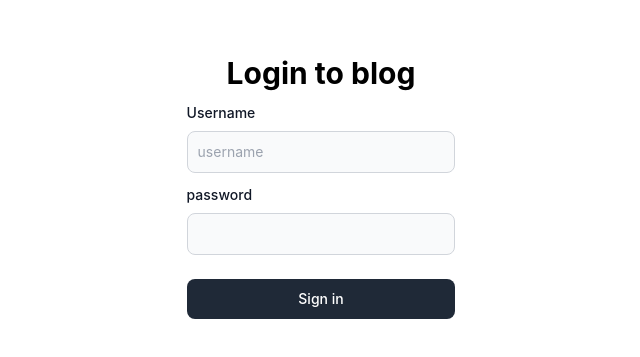
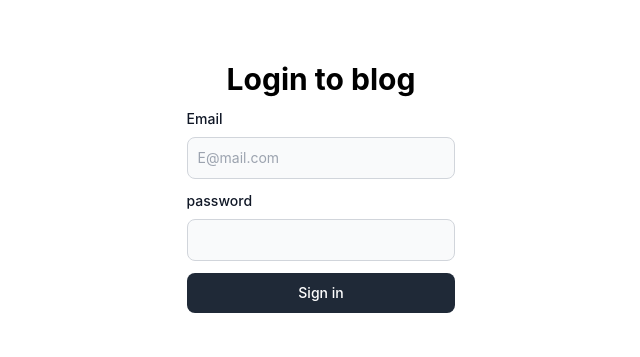
Before and after one commit to konhito/Blog_using_hono, a React (Vite) app in the folder frontend/: page /signin in a window 1280 px wide. Shown: the part 209-566 px from the top of the page, without its empty margins (319-959 px from the left). Built offline with nearby package versions, Linux system fonts and the light colour scheme.

Commit message:
fixed routes,login and signup issues

```diff
--- a/frontend/src/App.tsx
+++ b/frontend/src/App.tsx
@@ -5,9 +5,9 @@ const App = () => {
     <>
       <BrowserRouter>
         <Routes>
-          <Route path="/Signup" element={<Signup />} />
-          <Route path="/Signin" element={<Signin />} />
-          <Route path="/Blog/:id" element={<Blog />} />
+          <Route path="/signup" element={<Signup />} />
+          <Route path="/signin" element={<Signin />} />
+          <Route path="/blog/:id" element={<Blog />} />
         </Routes>
       </BrowserRouter>
     </>
--- a/frontend/src/components/Auth.tsx
+++ b/frontend/src/components/Auth.tsx
@@ -5,6 +5,7 @@ import axios from "axios";
 import { BACKEND_URL } from "../config";
 const Auth = ({ type }: { type: "Signin" | "Signup" }) => {
   const navigate = useNavigate();
+  const [loading, setLoading] = useState(false);
   const [postInputs, setPostInputs] = useState<SignupInput>({
     name: "",
     username: "",
@@ -12,7 +13,7 @@ const Auth = ({ type }: { type: "Signin" | "Signup" }) => {
   });
 
   async function sendrequest() {
-    navigate("/blog");
+    setLoading(true);
     try {
       const response = await axios.post(
         `${BACKEND_URL}/user/${type === "Signup" ? "signup" : "signin"}`,
@@ -23,6 +24,8 @@ const Auth = ({ type }: { type: "Signin" | "Signup" }) => {
       navigate("/blog");
     } catch (error) {
       console.log(error.message);
+    } finally {
+      setLoading(false);
     }
   }
   useEffect(() => {
@@ -50,7 +53,7 @@ const Auth = ({ type }: { type: "Signin" | "Signup" }) => {
           ) : (
             <div></div>
           )}
-
+          {type === "Signup" ? (
             <LabelledInput
               label="Username"
               placeholder="username"
@@ -61,7 +64,10 @@ const Auth = ({ type }: { type: "Signin" | "Signup" }) => {
                 }))
               }
             />
-          {type === "Signup" ? (
+          ) : (
+            <div></div>
+          )}
+
           <LabelledInput
             label="Email"
             placeholder="E@mail.com"
@@ -72,9 +78,6 @@ const Auth = ({ type }: { type: "Signin" | "Signup" }) => {
               })
             }
           />
-          ) : (
-            <div></div>
-          )}
 
           <LabelledInput
             label="password"
@@ -88,11 +91,36 @@ const Auth = ({ type }: { type: "Signin" | "Signup" }) => {
             type="password"
           />
           <div className="mt-3">
-            <button
+            {/* <button
               onClick={sendrequest}
               type="button"
               className="text-white w-full mt-3 bg-gray-800 hover:bg-gray-900 focus:outline-none focus:ring-4 focus:ring-gray-300 font-medium rounded-lg text-sm px-5 py-2.5 me-2 mb-2 dark:bg-gray-800 dark:hover:bg-gray-700 dark:focus:ring-gray-700 dark:border-gray-700"
             >
+              {type === "Signin" ? "Sign in" : "Sign up"}
+            </button> */}
+            <button
+              onClick={sendrequest}
+              type="button"
+              className="text-white w-full mt-3 bg-gray-800 hover:bg-gray-900 focus:outline-none focus:ring-4 focus:ring-gray-300 font-medium rounded-lg text-sm px-5 py-2.5 me-2 mb-2 dark:bg-gray-800 dark:hover:bg-gray-700 dark:focus:ring-gray-700 dark:border-gray-700 flex items-center justify-center"
+              disabled={loading} // Disable button while loading
+            >
+              {loading ? (
+                <svg
+                  className="w-5 h-5 mr-2 text-gray-200 animate-spin dark:text-gray-600 fill-blue-600"
+                  viewBox="0 0 100 101"
+                  fill="none"
+                  xmlns="http://www.w3.org/2000/svg"
+                >
+                  <path
+                    d="M100 50.59C100 78.2 77.6 100.6 50 100.6C22.4 100.6 0 78.2 0 50.59C0 22.98 22.4 0.59 50 0.59C77.6 0.59 100 22.98 100 50.59ZM9.081 50.59C9.081 74.2 26.4 91.6 50 91.6C73.6 91.6 90.9 74.2 90.9 50.59C90.9 26.98 73.6 9.59 50 9.59C26.4 9.59 9.081 26.98 9.081 50.59Z"
+                    fill="currentColor"
+                  />
+                  <path
+                    d="M93.9676 39.04C96.393 38.36 97.8624 35.84 97.0079 33.42C95.2932 28.63 92.871 24.17 89.8167 20.23C85.9962 15.03 80.9436 10.94 75.0013 8.44C69.059 5.94 62.4446 5.09 55.9665 5.96C53.4516 6.32 51.9969 8.85 52.6763 11.28C53.3557 13.7 55.8578 15.13 58.3601 14.83C63.8041 14.18 69.2898 14.97 74.2395 17.15C79.1892 19.33 83.4293 22.8 86.5636 27.21C88.7991 30.2 90.5081 33.58 91.646 37.2C92.33 39.62 94.682 40.31 97.0079 39.04H93.9676Z"
+                    fill="currentFill"
+                  />
+                </svg>
+              ) : null}
               {type === "Signin" ? "Sign in" : "Sign up"}
             </button>
           </div>
--- a/frontend/src/config.ts
+++ b/frontend/src/config.ts
@@ -1 +1 @@
-export const BACKEND_URL = "http://127.0.0.1:8787";
+export const BACKEND_URL = "https://7f73003e-backend.konhito02.workers.dev";
--- a/frontend/src/pages/Extender.tsx
+++ b/frontend/src/pages/Extender.tsx
@@ -1,5 +1,5 @@
 import Signup from "./Signup";
 import Signin from "./Signin";
-import Blog from "./BLOG";
+import Blog from "./Blog";
 
 export { Signup, Signin, Blog };
```
Lines whose indentation alone changed are shown as unchanged.
